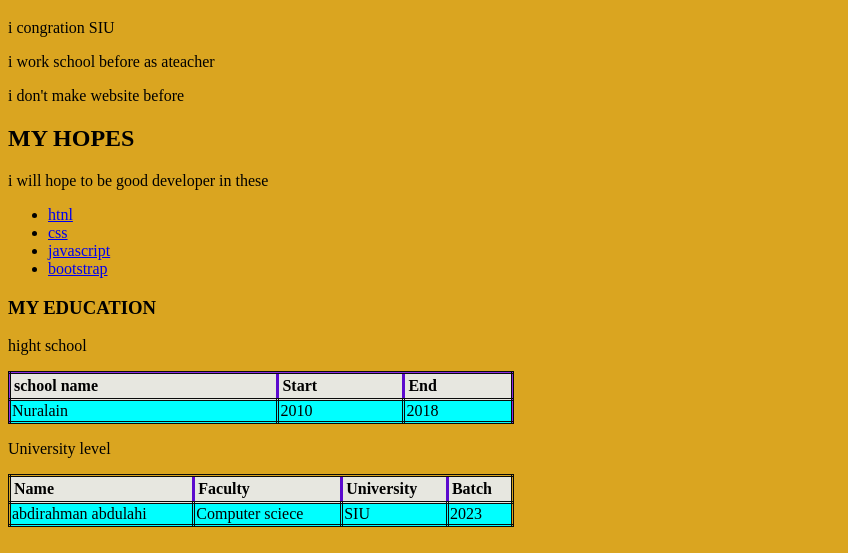
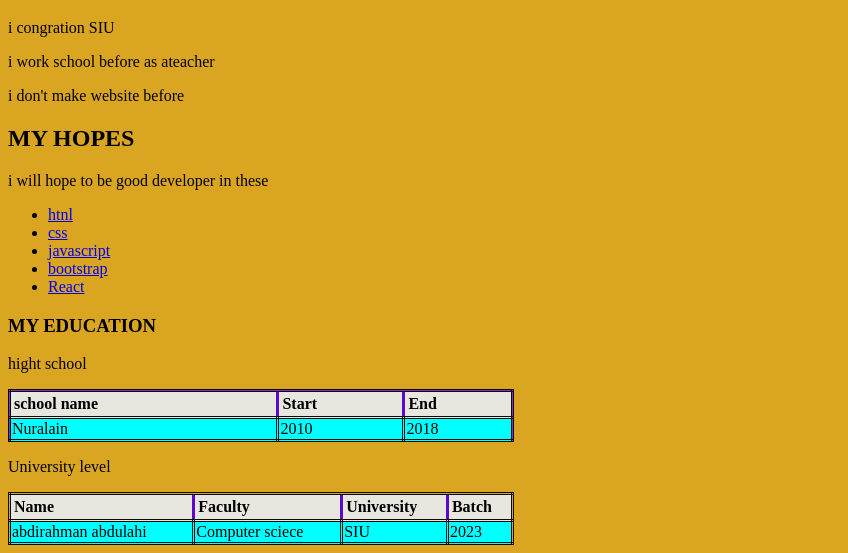
Before and after one commit to Abdirahmanabdulahi/our_firstfullstack, a plain HTML site: page index.html in a window 1280 px wide. Shown: the part 352-905 px from the top of the page, without its empty margins (0-848 px from the left). Drawn offline with Linux system fonts and the light colour scheme.

Commit message:
Editing index.html React

```diff
--- a/index.html
+++ b/index.html
@@ -53,6 +53,7 @@
         <li>  <a href="#">css</a></li>
         <li><a href="#">  javascript </a></li>
         <li><a href="#">  bootstrap </a></li>
+        <li><a href="#">  React </a></li>
     </ul>
 
     <h3>MY EDUCATION</h3>
```
